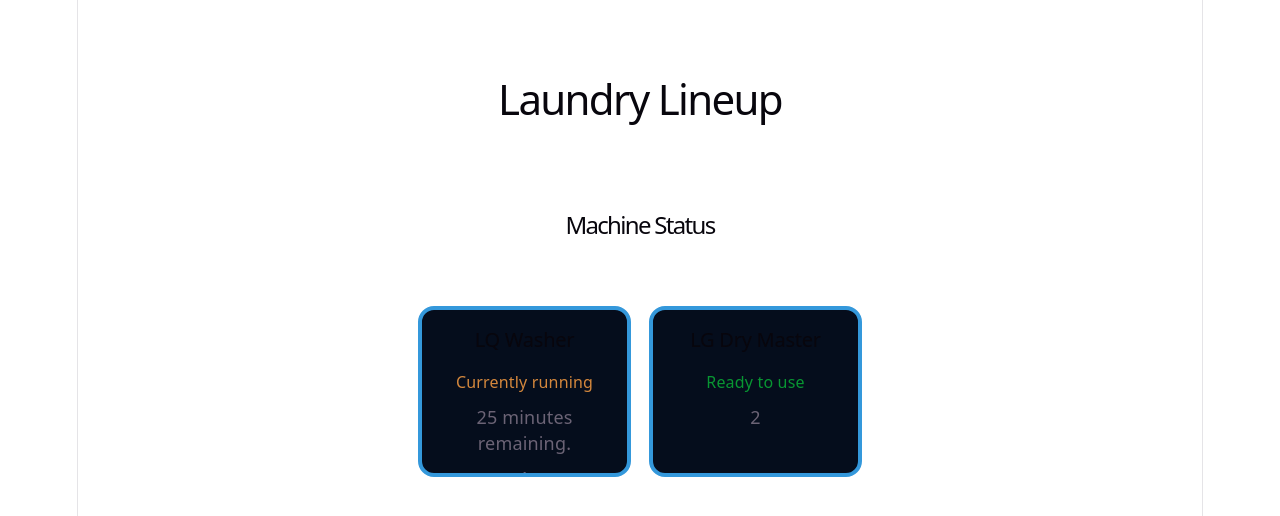
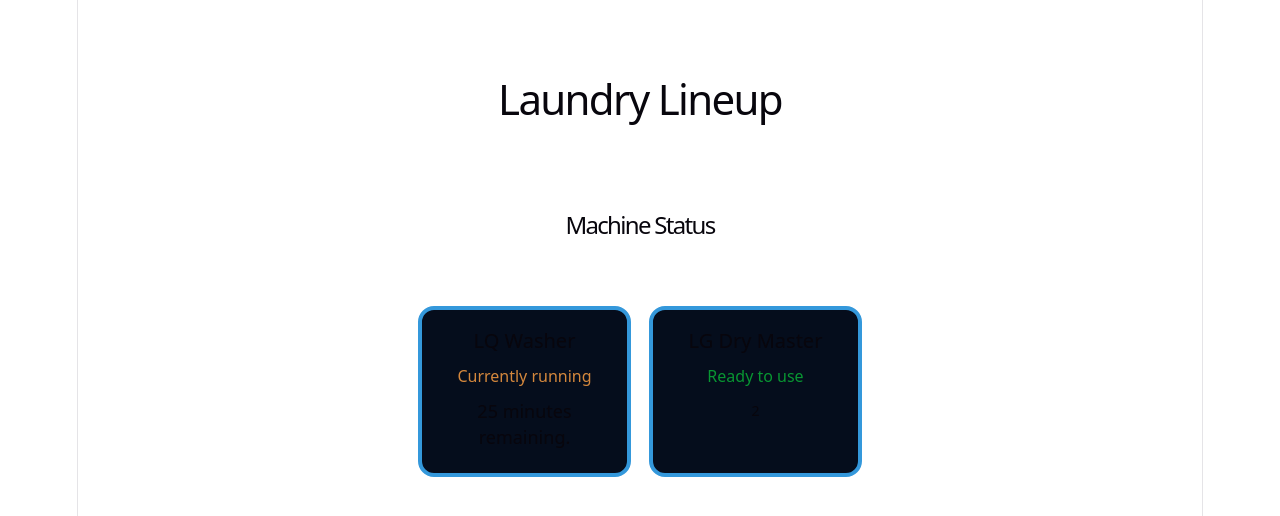
Before and after one commit to xgarcia17/LaundryLineUp, a React (Vite) app: page / in a window 1280 px wide. Shown: the top 516 px of the page. Built offline with nearby package versions, Linux system fonts and the light colour scheme.

Commit message:
convert RoundedSquareCards to buttons

```diff
--- a/src/api/macines.ts
+++ b/src/api/macines.ts
@@ -1,6 +1,6 @@
 import type { Machine } from "../types/machine";
 
-const hardcodedMachines: Machine[] = [
+const mockMachines: Machine[] = [
   {
     id: "1",
     name: "LQ Washer",
@@ -24,5 +24,5 @@ export async function getMachines({
     throw new Error("householdId is required");
   }
 
-  return hardcodedMachines;
+  return mockMachines;
 }
--- a/src/components/MachineCard.module.css
+++ b/src/components/MachineCard.module.css
@@ -4,17 +4,24 @@
   gap: 0.5rem;
   padding: 1rem;
   background-color: var(--machine-card-bg);
+  color: var(--text-h);
 }
 
 .machineTitle {
-  h2 {
-    font-size: 20px;
-  }
-  p {
-    font-size: 14px;
-  }
+  display: block;
+  font-size: 20px;
+  font-weight: 500;
 }
 
 .statusInfo {
   font-size: 16px;
 }
+
+.machineDescription {
+  display: -webkit-box;
+  -webkit-box-orient: vertical;
+  -webkit-line-clamp: 3;
+  line-clamp: 3;
+  overflow: hidden;
+  font-size: 14px;
+}
--- a/src/components/MachineCard.tsx
+++ b/src/components/MachineCard.tsx
@@ -3,21 +3,27 @@ import RoundedSquareCard from "./RoundedSquareCard";
 import styles from "./MachineCard.module.css";
 import { getStatusInfo, type StatusInfo } from "../utils/machineStatus";
 
-export default function MachineCard({ machine }: { machine: Machine }) {
+type MachineCardProps = {
+  machine: Machine;
+  onSelect: (machine: Machine) => void;
+};
+
+export default function MachineCard({ machine, onSelect }: MachineCardProps) {
   const statusInfo: StatusInfo = getStatusInfo(machine.status);
 
   return (
-    <RoundedSquareCard className={styles.machineCard}>
-      <div className={styles.machineTitle}>
-        <h2>{machine.name}</h2>
-      </div>
-      <p className={styles.statusInfo} style={{ color: statusInfo.color }}>
+    <RoundedSquareCard
+      className={styles.machineCard}
+      onClick={() => onSelect(machine)}
+    >
+      <span className={styles.machineTitle}>{machine.name}</span>
+      <span className={styles.statusInfo} style={{ color: statusInfo.color }}>
         {statusInfo.message}
-      </p>
+      </span>
       {machine.status === "running" && machine.minutesRemaining !== null && (
-        <p>{machine.minutesRemaining} minutes remaining.</p>
+        <span>{machine.minutesRemaining} minutes remaining.</span>
       )}
-      <p className="machineDescription">{machine.id}</p>
+      <span className={styles.machineDescription}>{machine.id}</span>
     </RoundedSquareCard>
   );
 }
--- a/src/components/RoundedSquareCard.module.css
+++ b/src/components/RoundedSquareCard.module.css
@@ -12,12 +12,9 @@
   overflow: hidden;
 
   align-items: center;
+  appearance: none;
+  color: inherit;
+  font: inherit;
+  text-align: center;
+  cursor: pointer;
 }
-
-.machineDescription {
-  display: -webkit-box;
-  -webkit-box-orient: vertical;
-  -webkit-line-clamp: 3;
-  line-clamp: 3;
-  overflow: hidden;
-}
--- a/src/components/RoundedSquareCard.tsx
+++ b/src/components/RoundedSquareCard.tsx
@@ -1,18 +1,24 @@
-import type { ReactNode } from "react";
+import type { MouseEventHandler, ReactNode } from "react";
 import styles from "./RoundedSquareCard.module.css";
 
 type RoundedSquareCardProps = {
-  children?: ReactNode;
+  children: ReactNode;
   className?: string;
+  onClick: MouseEventHandler<HTMLButtonElement>;
 };
 
 export default function RoundedSquareCard({
   children,
   className,
+  onClick,
 }: RoundedSquareCardProps) {
   return (
-    <div className={`${styles.squareContainer} ${className ?? ""}`}>
+    <button
+      type="button"
+      className={[styles.squareContainer, className].filter(Boolean).join(" ")}
+      onClick={onClick}
+    >
       {children}
-    </div>
+    </button>
   );
 }
--- a/src/pages/MachinePage.tsx
+++ b/src/pages/MachinePage.tsx
@@ -1,16 +1,46 @@
+import { useEffect, useRef, useState } from "react";
 import MachineCard from "../components/MachineCard";
 import type { Machine } from "../types/machine";
 import styles from "./MachinePage.module.css";
 
 export default function MachinePage({ machines }: { machines: Machine[] }) {
+  const [selectedMachine, setSelectedMachine] = useState<Machine | null>(null);
+  const dialogRef = useRef<HTMLDialogElement>(null);
+
+  useEffect(() => {
+    const dialog = dialogRef.current;
+    if (!dialog) return;
+
+    if (selectedMachine && !dialog.open) {
+      dialog.showModal();
+    } else if (!selectedMachine && dialog.open) {
+      dialog.close();
+    }
+  }, [selectedMachine]);
+
   return (
     <main>
       <h1 className="page-title">Machine Status</h1>
       <div className={styles.machineCardGrid}>
         {machines.map((machine) => (
-          <MachineCard key={machine.id} machine={machine} />
+          <MachineCard
+            key={machine.id}
+            machine={machine}
+            onSelect={setSelectedMachine}
+          />
         ))}
       </div>
+      <dialog
+        ref={dialogRef}
+        aria-labelledby="machine-dialog-title"
+        onClose={() => setSelectedMachine(null)}
+      >
+        {selectedMachine && (
+          <>
+            <h2>Hi, can you see me?</h2>
+          </>
+        )}
+      </dialog>
     </main>
   );
 }
```
